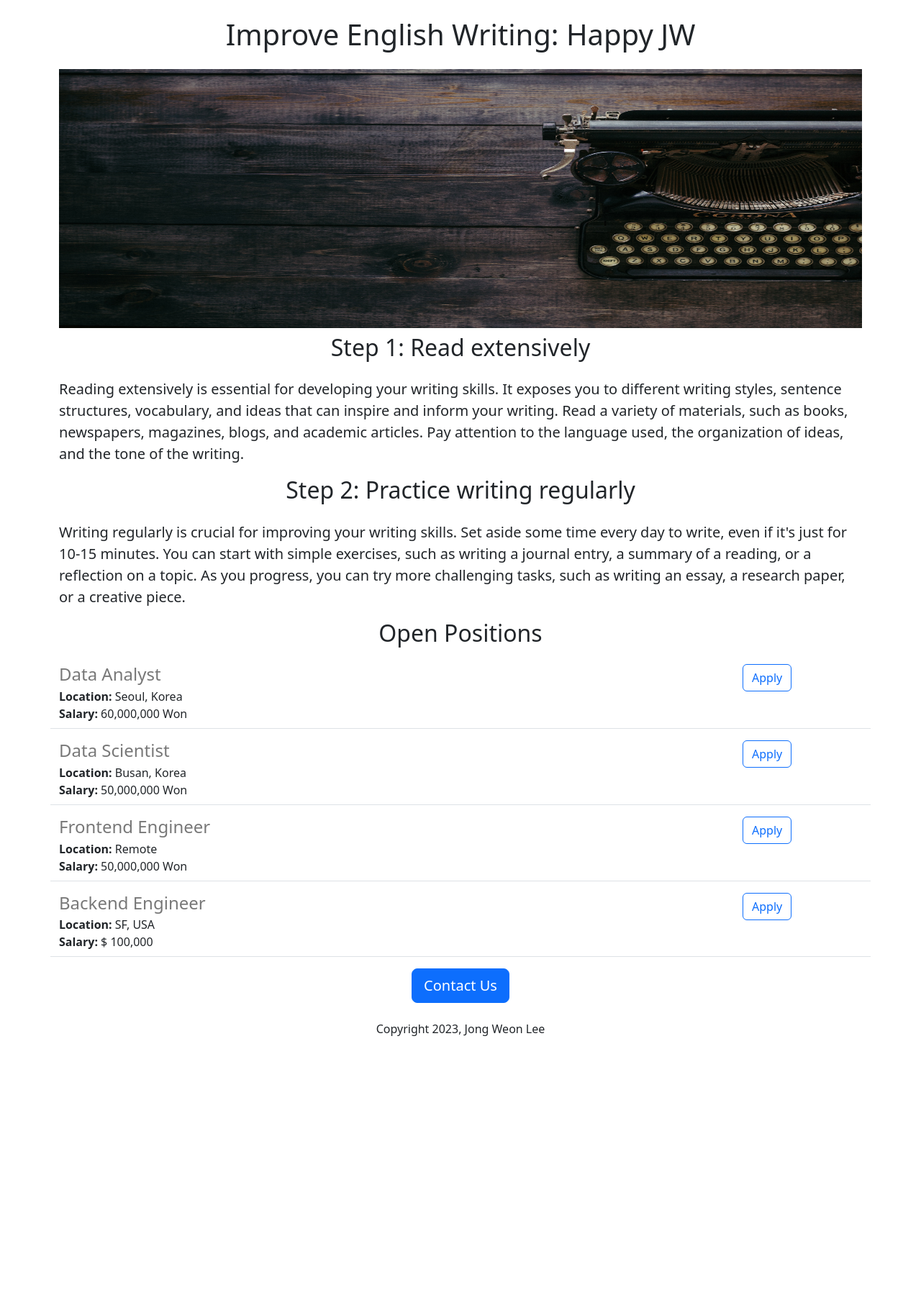
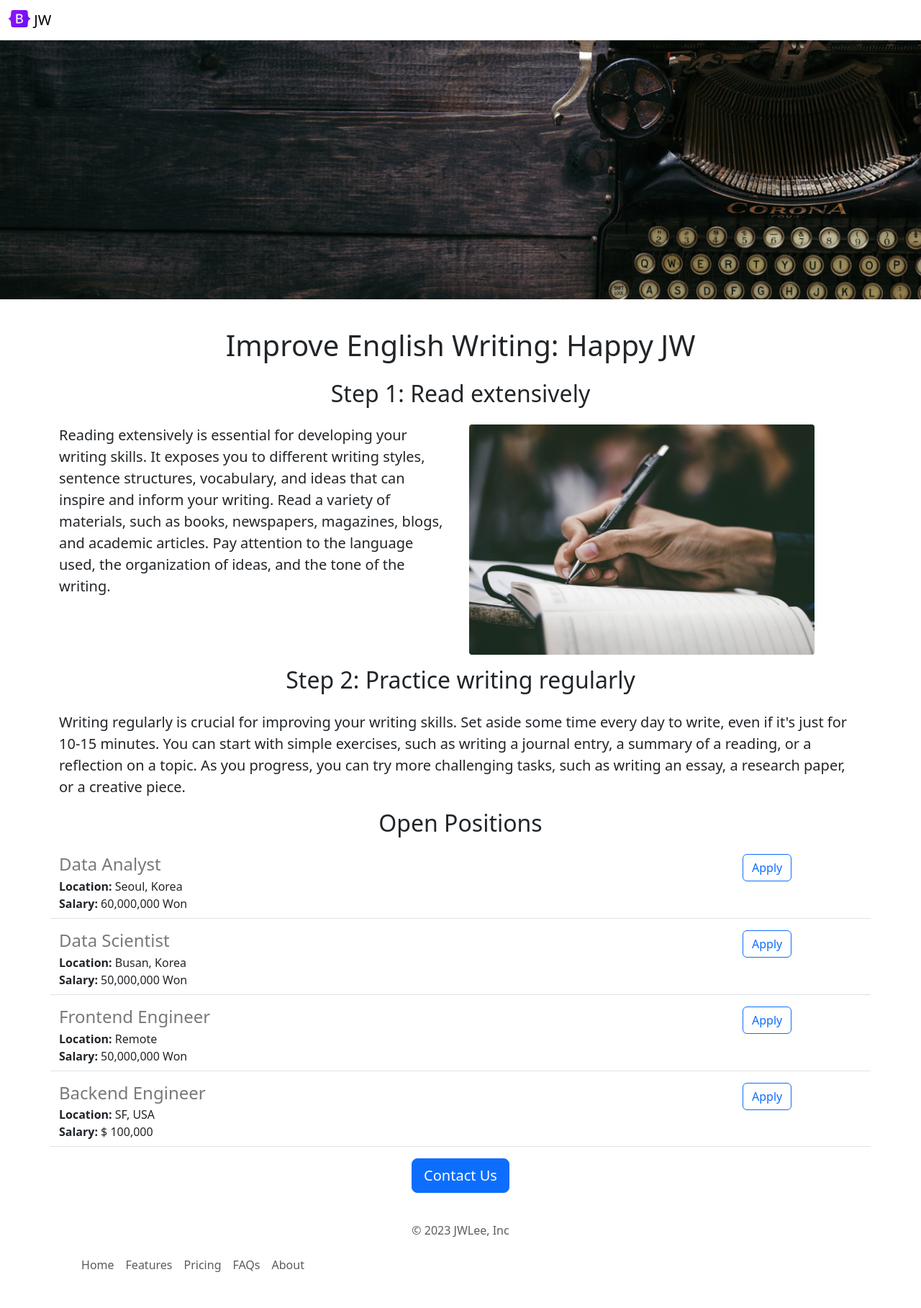
Before and after one commit to jongweon/jong-first-webpage, a Flask app: page / in a window 1280 px wide. Shown: the whole page at 72% size. Before the commit the page ends 1440 px from the top, so only its background shows below. Run offline with Flask 2, Linux system fonts and the light colour scheme.

Commit message:
Functional and aesthetic improvements

```diff
--- /dev/null
+++ b/templates/footer.html
@@ -0,0 +1,13 @@
+<div class="container">
+  <footer class="py-3 my-4">
+    <p class="text-center text-muted">&copy; 2023 JWLee, Inc</p>
+
+    <ul class="nav col-md-4 justify-content-center">
+      <li class="nav-item"><a href="https://www.jovian.ai" class="nav-link px-2 text-body-secondary">Home</a></li>
+      <li class="nav-item"><a href="#" class="nav-link px-2 text-body-secondary">Features</a></li>
+      <li class="nav-item"><a href="#" class="nav-link px-2 text-body-secondary">Pricing</a></li>
+      <li class="nav-item"><a href="#" class="nav-link px-2 text-body-secondary">FAQs</a></li>
+      <li class="nav-item"><a href="#" class="nav-link px-2 text-body-secondary">About</a></li>
+    </ul>
+  </footer>
+</div>
--- a/templates/home.html
+++ b/templates/home.html
@@ -11,15 +11,25 @@
       #banner {
         height: 360px;
         width: 100%;
+        object-fit: cover;
+        margin-bottom: 16px;
       }
     </style>
   </head>
   <body>
-    <div class="container">
+    {% include 'nav.html' %}
+     <img class="img-responsive" alt="Responsive image" id="banner" src="https://jong-first-webpage.jong-weonweon.repl.co/static/banner_writing.jpg">
+   <div class="container">
     <h1 class="text-center mt-4 mb-4">Improve English Writing: {{company_name}}</h1>
-    <img class="img-responsive" alt="Responsive image" id="banner" src="https://jong-first-webpage.jong-weonweon.repl.co/static/banner_writing.jpg">
     <h2 class="text-center mt-2 mb-4">Step 1: Read extensively</h2>
+     <div class="row" style="margin-bottom:16px">
+       <div class="col-md-6">
     <p class="lead">Reading extensively is essential for developing your writing skills. It exposes you to different writing styles, sentence structures, vocabulary, and ideas that can inspire and inform your writing. Read a variety of materials, such as books, newspapers, magazines, blogs, and academic articles. Pay attention to the language used, the organization of ideas, and the tone of the writing.</p>
+       </div>
+       <div class="d-none d-md-block col-md-6">
+       <img src="/static/pen_writing.jpg" style="height:320px; border-radius:4px;">
+       </div>
+     </div>
     <h2 class="text-center mt-2 mb-4">Step 2: Practice writing regularly</h2>
     <p class="lead">Writing regularly is crucial for improving your writing skills. Set aside some time every day to write, even if it's just for 10-15 minutes. You can start with simple exercises, such as writing a journal entry, a summary of a reading, or a reflection on a topic. As you progress, you can try more challenging tasks, such as writing an essay, a research paper, or a creative piece.</p>
     <h2 class="text-center mt-2 mb-4">Open Positions</h2>
@@ -32,7 +42,7 @@
     </div>
     <div class="text-center">
     <button class="btn btn-primary btn-lg">Contact Us</button>
-    <p class="mt-4">Copyright 2023, Jong Weon Lee</p>
     </div>
+    {% include 'footer.html' %}
   </body>
 </html>
--- a/templates/jobitem.html
+++ b/templates/jobitem.html
@@ -8,7 +8,7 @@
     <div><b>Salary:</b> {{job['salary']}}</div>
     {% endif %}
   </div>
-  <div class="col-2">
-    <button type="button" class="btn btn-outline-primary">Apply</button>
+  <div class="col-2 padding-right:16px">
+    <a href="mailto:hello@jwlee.ai?subject=Application for {{job['title']}}" type="button" class="btn btn-outline-primary float-right align-middle">Apply</a>
   </div>
 </div>
--- /dev/null
+++ b/templates/nav.html
@@ -0,0 +1,9 @@
+<nav class="navbar shadow-sm fixed-top bg-white">
+  <div class="container-fluid">
+    <a class="navbar-brand" href="#">
+      <img src="/static/bootstrap-logo.svg" alt="Logo" width="30" height="24" class="d-inline-block align-text-top">
+      JW
+    </a>
+  </div>
+</nav>
+<div style="height:56px"></div>
```
Also changed, not shown: static/bootstrap-logo.svg (added), static/pen_writing.jpg (added).
